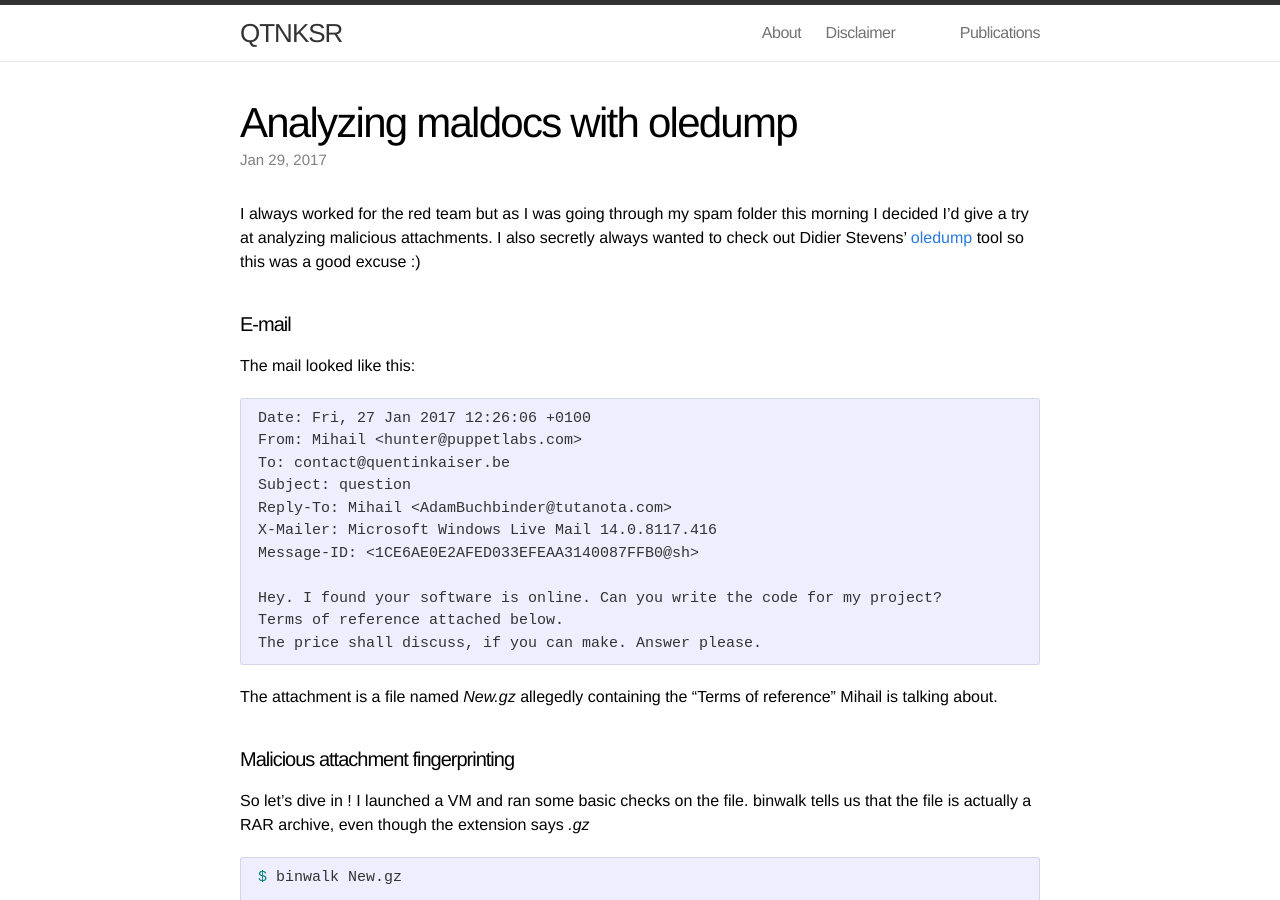
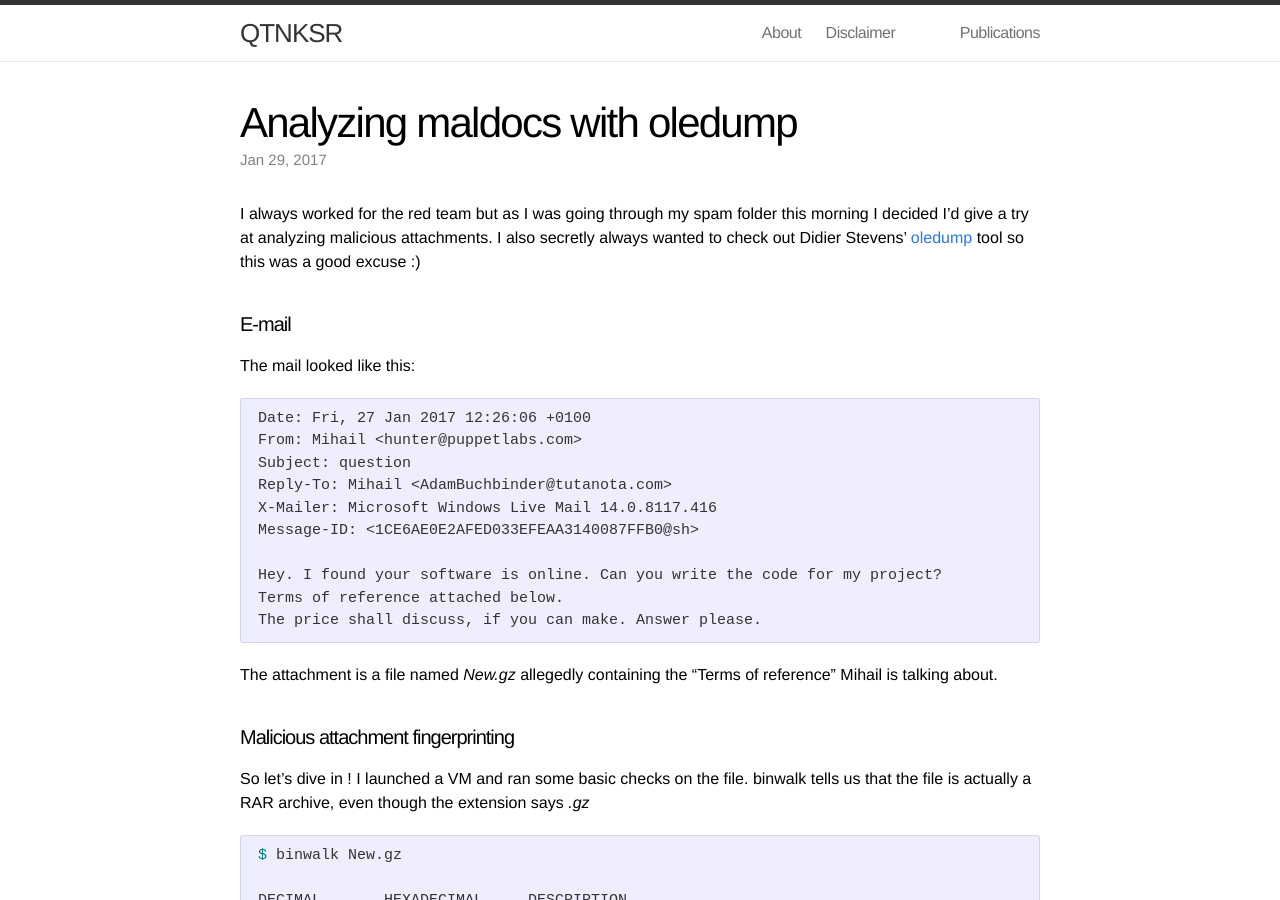
Before and after one commit to qkaiser/qkaiser.github.io, a Jekyll site: the page built from _posts/2016-01-28-macro-doc-analysis.markdown, in a window 1280 px wide and 900 px high. Built offline with Jekyll 4.4.1, drawn with Linux system fonts in a browser that asks for light colours; comment, search, counter and statistics services are not loaded.

Commit message:
formatting, again, again

```diff
--- a/_posts/2016-01-28-macro-doc-analysis.markdown
+++ b/_posts/2016-01-28-macro-doc-analysis.markdown
@@ -16,7 +16,6 @@ The mail looked like this:
 {% highlight text %}
 Date: Fri, 27 Jan 2017 12:26:06 +0100
 From: Mihail <hunter@puppetlabs.com>
-To: contact@quentinkaiser.be
 Subject: question
 Reply-To: Mihail <AdamBuchbinder@tutanota.com>
 X-Mailer: Microsoft Windows Live Mail 14.0.8117.416
```
